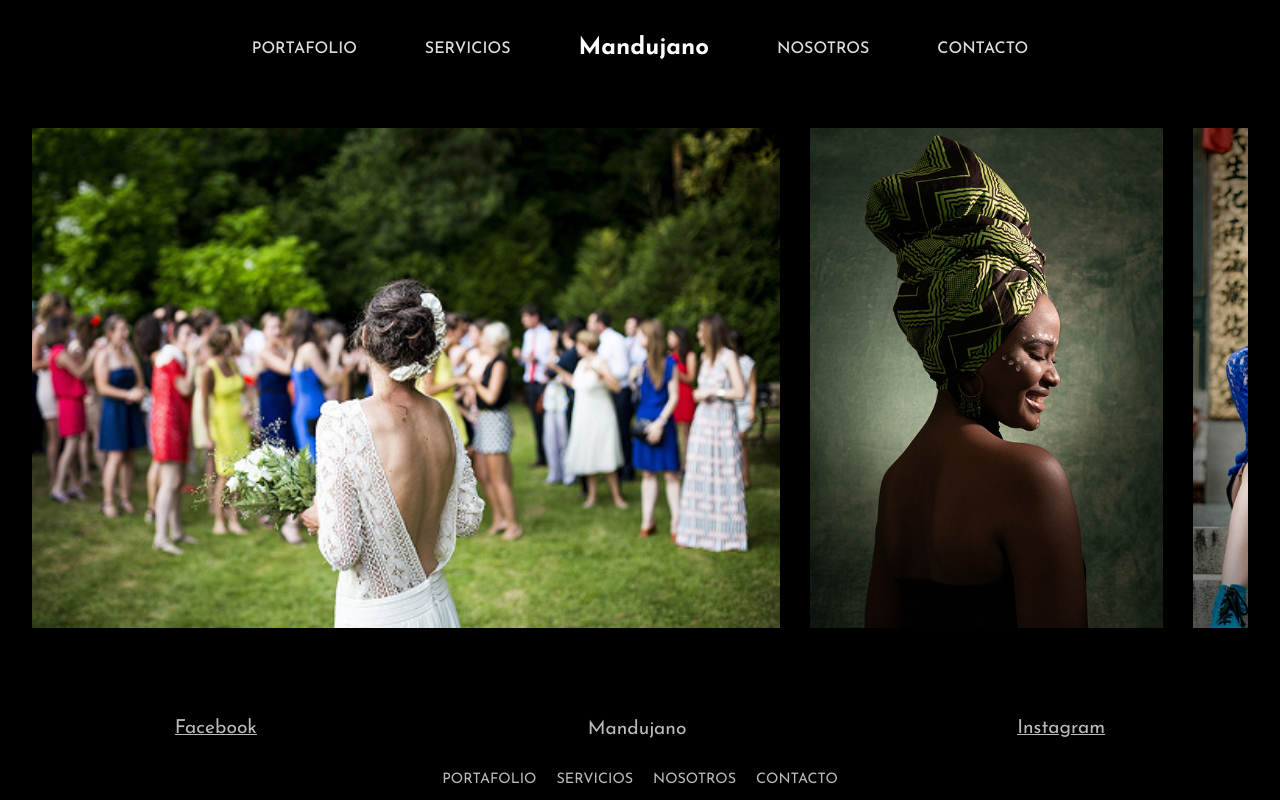
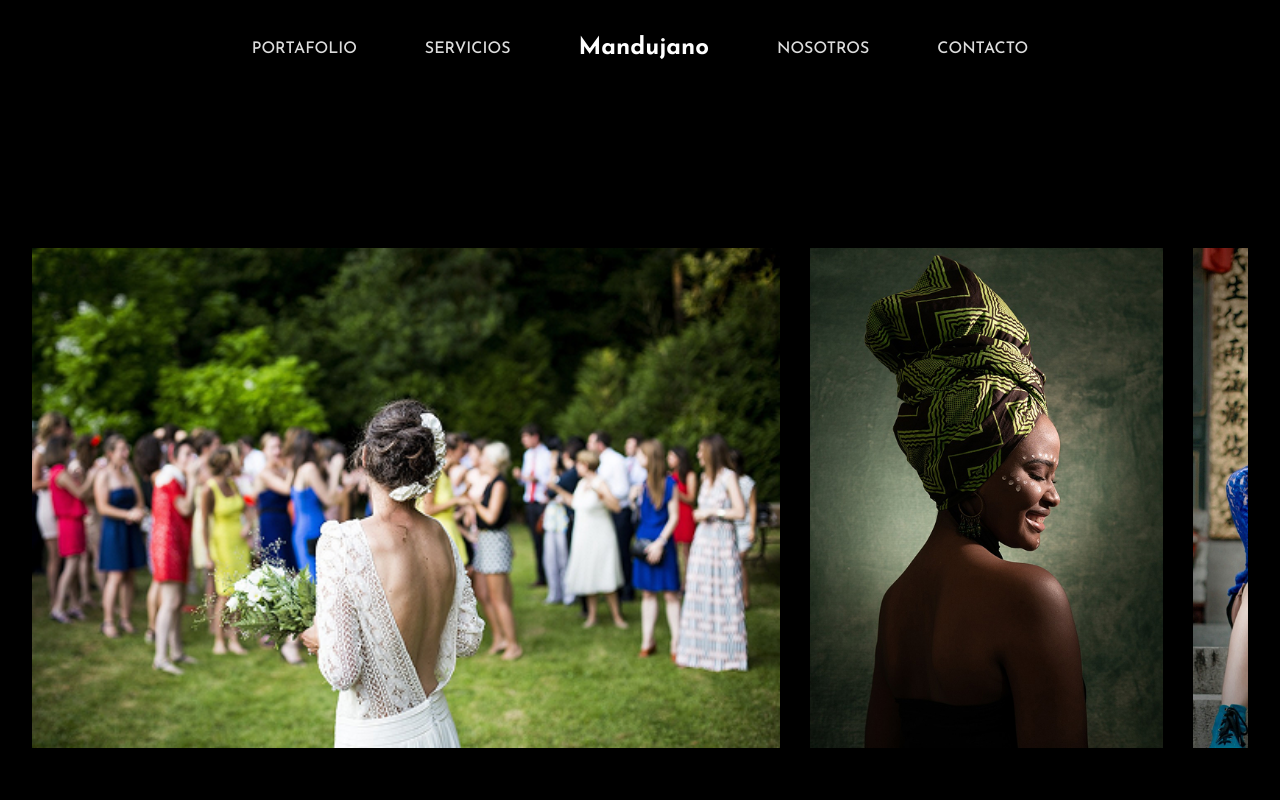
Before and after one commit to mandujano-cruz/photo-studio, a React (Vite) app in the folder frontend/: page /portfolio in a window 1280 px wide. Shown: the top 800 px of the page. Built offline with nearby package versions, Linux system fonts and the light colour scheme.

Commit message:
refactor: se modifica tamaño

```diff
--- a/frontend/src/blocks/portfolio.css
+++ b/frontend/src/blocks/portfolio.css
@@ -1,5 +1,5 @@
 .portfolio {
-  height: 560px;
+  height: 100vh;
   background-color: #000;
 }
 
```
